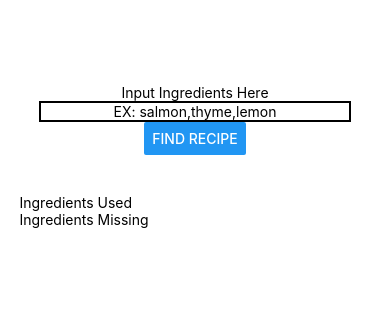
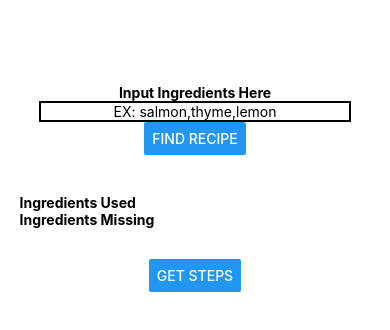
Before and after one commit to EricBaldwinn/Recipe_Generator, a React Native app: screen / in a window 390 px wide. Shown: the top 330 px of the page. Built offline with nearby package versions, Linux system fonts and the light colour scheme.

Commit message:
Added Steps component

```diff
--- a/App.js
+++ b/App.js
@@ -1,33 +1,46 @@
-import {Url, Token} from '@env';
+import {Url, Url2, Token} from '@env';
 import { StatusBar } from 'expo-status-bar';
 import React, { useState, useEffect } from 'react';
-import { StyleSheet, Text, View, TextInput, Button } from 'react-native';
+import { StyleSheet, Text, View, TextInput, Button, ScrollView } from 'react-native';
 import axios from 'axios';
 import {UsedIngredients} from './UsedIngredients.jsx';
 import {MissedIngredients} from './MissedIngredients.jsx';
+import {Steps} from './Steps.jsx';
 
 export const App = () => {
   const [ingredients, onChangeText] = React.useState("EX: salmon,thyme,lemon");
   const [usedIngredients, setUsedIngredients] = React.useState([]);
   const [missingIngredients, setMissingIngredients] = React.useState([]);
-  const [recipeId, setRecipeId] = React.useState();
-
+  const [recipe, setRecipe] = React.useState({});
+  const [steps, setSteps] = React.useState([]);
 
   const getRecipe = () => {
     axios.get(`${Url}`, {params:{ingredients: ingredients, apiKey: `${Token}`}})
     .then((response) => {
       setUsedIngredients(response.data[0].usedIngredients)
       setMissingIngredients(response.data[0].missedIngredients)
-      setRecipeId(response.data[0].id)
+      setRecipe(response.data[0])
+      setSteps([])
     })
     .catch((err) => {
       console.log(err)
     })
   }
 
+  const getInstructions = () => {
+    axios.get(`${Url2}${recipe.id}/analyzedInstructions`, {params:{apiKey: `${Token}`}})
+    .then((response) => {
+       setSteps(response.data[0].steps)
+    })
+    .catch((err) => {
+      console.log(err)
+    })
+  }
+
+
   return (
     <View style={styles.container}>
-      <Text>
+      <Text style={styles.titles}>
         Input Ingredients Here
       </Text>
       <TextInput
@@ -40,9 +53,17 @@ export const App = () => {
       onPress={getRecipe}
       />
       <StatusBar style="auto" />
+      <Text style={styles.titles}>{recipe.title}</Text>
       <View style={styles.used}>
       <UsedIngredients usedIngredients={usedIngredients}/>
       <MissedIngredients missingIngredients={missingIngredients}/>
+      </View>
+      <View style={styles.steps}>
+      <Button
+      title="Get Steps"
+      onPress={getInstructions}
+      />
+       <Steps steps={steps}/>
       </View>
     </View>
   );
@@ -65,4 +86,12 @@ const styles = StyleSheet.create({
     width: '50%',
     top: 39
   },
+  steps:{
+    top: 70,
+    alignItems: 'center',
+    textAlign: 'center'
+  },
+  titles: {
+    fontWeight: 'bold'
+  }
 });
--- a/MissedIngredients.jsx
+++ b/MissedIngredients.jsx
@@ -6,7 +6,7 @@ export const MissedIngredients = ({missingIngredients}) => {
   const ingredients = () => {
     return missingIngredients.map((ingredient) => {
       return(
-       <View key={ingredient.id}><Text>{ingredient.name}</Text></View>
+       <View key={ingredient.id}><Text>{ingredient.original}</Text></View>
       )
     })
   }
@@ -15,9 +15,15 @@ export const MissedIngredients = ({missingIngredients}) => {
    return(
      <View>
      <ScrollView>
-       <Text>Ingredients Missing</Text>
+       <Text style={styles.titles}>Ingredients Missing</Text>
       {ingredients()}
      </ScrollView>
      </View>
    )
 }
+
+const styles = StyleSheet.create({
+  titles: {
+    fontWeight: 'bold'
+  }
+})
--- /dev/null
+++ b/Steps.jsx
@@ -0,0 +1,27 @@
+import { StatusBar } from 'expo-status-bar';
+import React, { useState, useEffect } from 'react';
+import { StyleSheet, Text, View, TextInput, ScrollView } from 'react-native';
+
+
+
+export const Steps = ({steps}) => {
+
+  const allSteps = () => {
+    return steps.map((oneStep) => {
+      return (
+        <View key={oneStep.number}><Text>{oneStep.number}. {oneStep.step}</Text></View>
+      )
+    })
+  }
+
+
+
+
+  return(
+    <View>
+     <ScrollView>
+      {allSteps()}
+     </ScrollView>
+     </View>
+  )
+}
--- a/UsedIngredients.jsx
+++ b/UsedIngredients.jsx
@@ -8,7 +8,7 @@ export const UsedIngredients = ({usedIngredients}) => {
  const ingredients = () => {
    return usedIngredients.map((ingredient) => {
      return(
-      <View key={ingredient.id}><Text>{ingredient.name}</Text></View>
+      <View key={ingredient.id}><Text>{ingredient.original}</Text></View>
      )
    })
  }
@@ -17,9 +17,16 @@ export const UsedIngredients = ({usedIngredients}) => {
   return(
     <View>
     <ScrollView>
-      <Text>Ingredients Used</Text>
+      <Text style={styles.titles}>Ingredients Used</Text>
      {ingredients()}
     </ScrollView>
     </View>
   )
 }
+
+
+const styles = StyleSheet.create({
+  titles: {
+    fontWeight: 'bold'
+  }
+})
```
